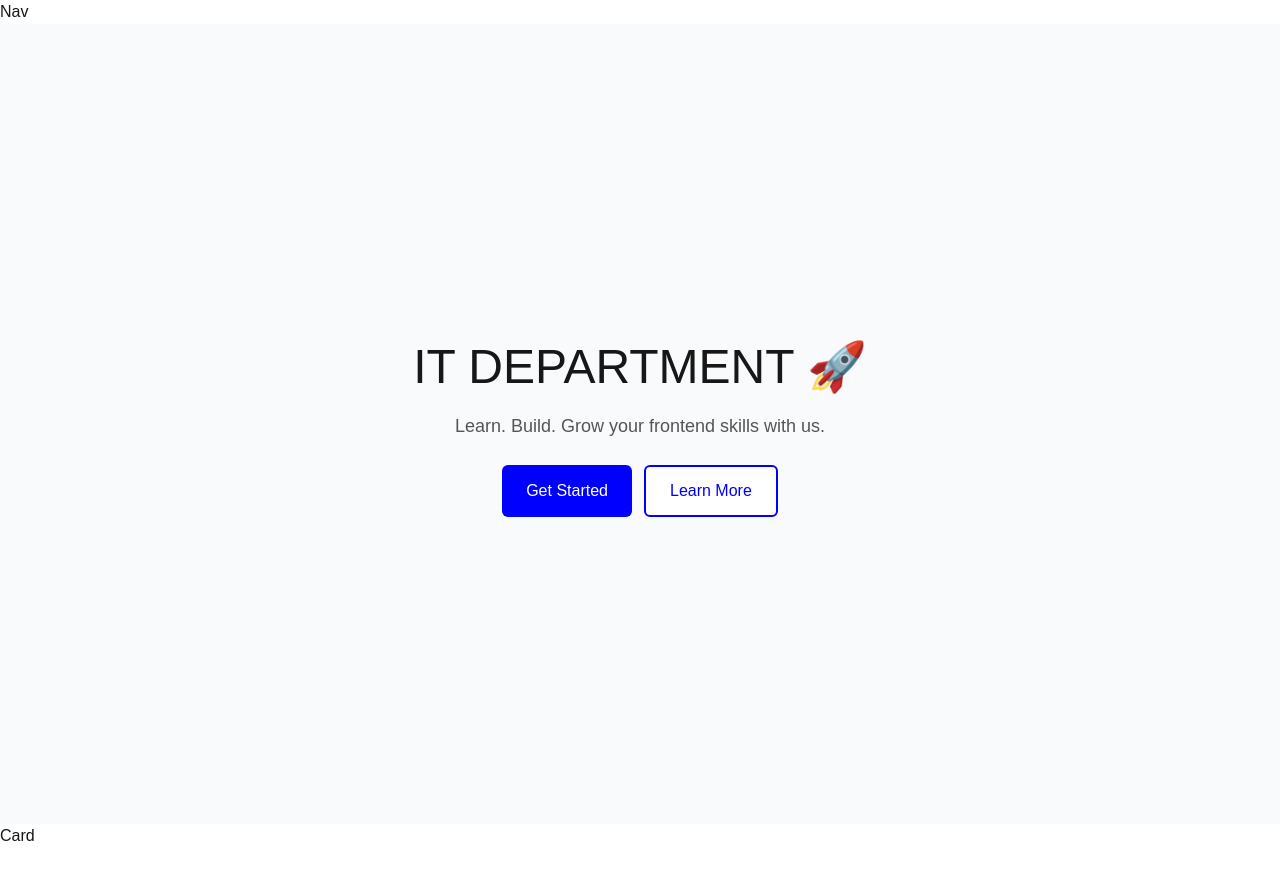
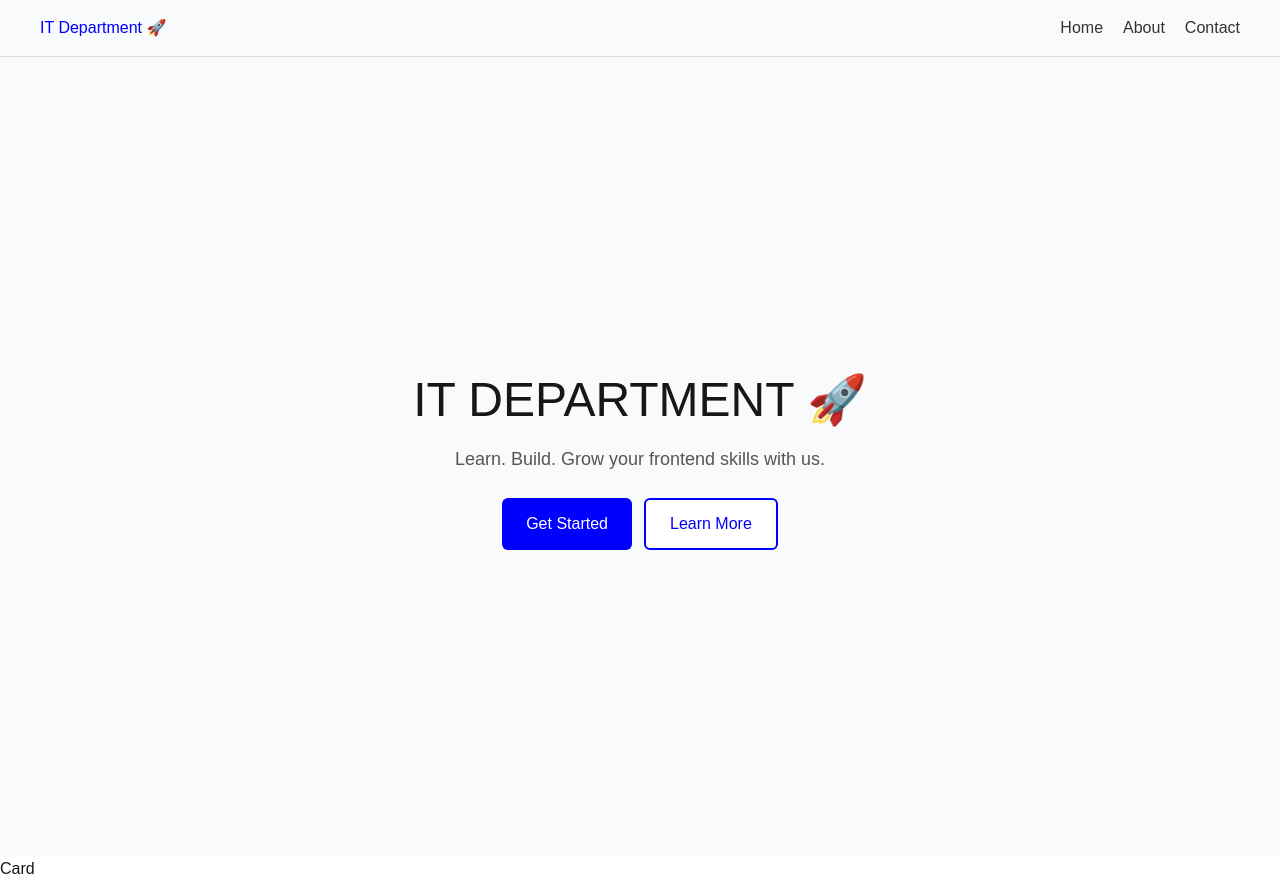
Before and after one commit to sooryanathg/frontend-warmup, a Next.js app: page /page2 in a window 1280 px wide. Before the commit the page ends 848 px from the top, so only its background shows below. Built offline with nearby package versions, Linux system fonts and the light colour scheme.

Commit message:
Add navbar component

```diff
--- a/components/page2/nav.tsx
+++ b/components/page2/nav.tsx
@@ -1,7 +1,43 @@
 export default function Nav() {
   return (
-    <nav>
-      Nav
+    <nav
+      style={{
+        display: "flex",
+        justifyContent: "space-between",
+        alignItems: "center",
+        padding: "16px 40px",
+        background: "#f9fafb",
+        borderBottom: "1px solid #ddd",
+        fontFamily: "Arial",
+      }}
+    >
+      <h2
+        style={{
+          color: "blue",
+          margin: 0,
+        }}
+      >
+        IT Department 🚀
+      </h2>
+
+      <div
+        style={{
+          display: "flex",
+          gap: "20px",
+        }}
+      >
+        <a href="#" style={{ textDecoration: "none", color: "#333" }}>
+          Home
+        </a>
+
+        <a href="#" style={{ textDecoration: "none", color: "#333" }}>
+          About
+        </a>
+
+        <a href="#" style={{ textDecoration: "none", color: "#333" }}>
+          Contact
+        </a>
+      </div>
     </nav>
   );
 }
```
